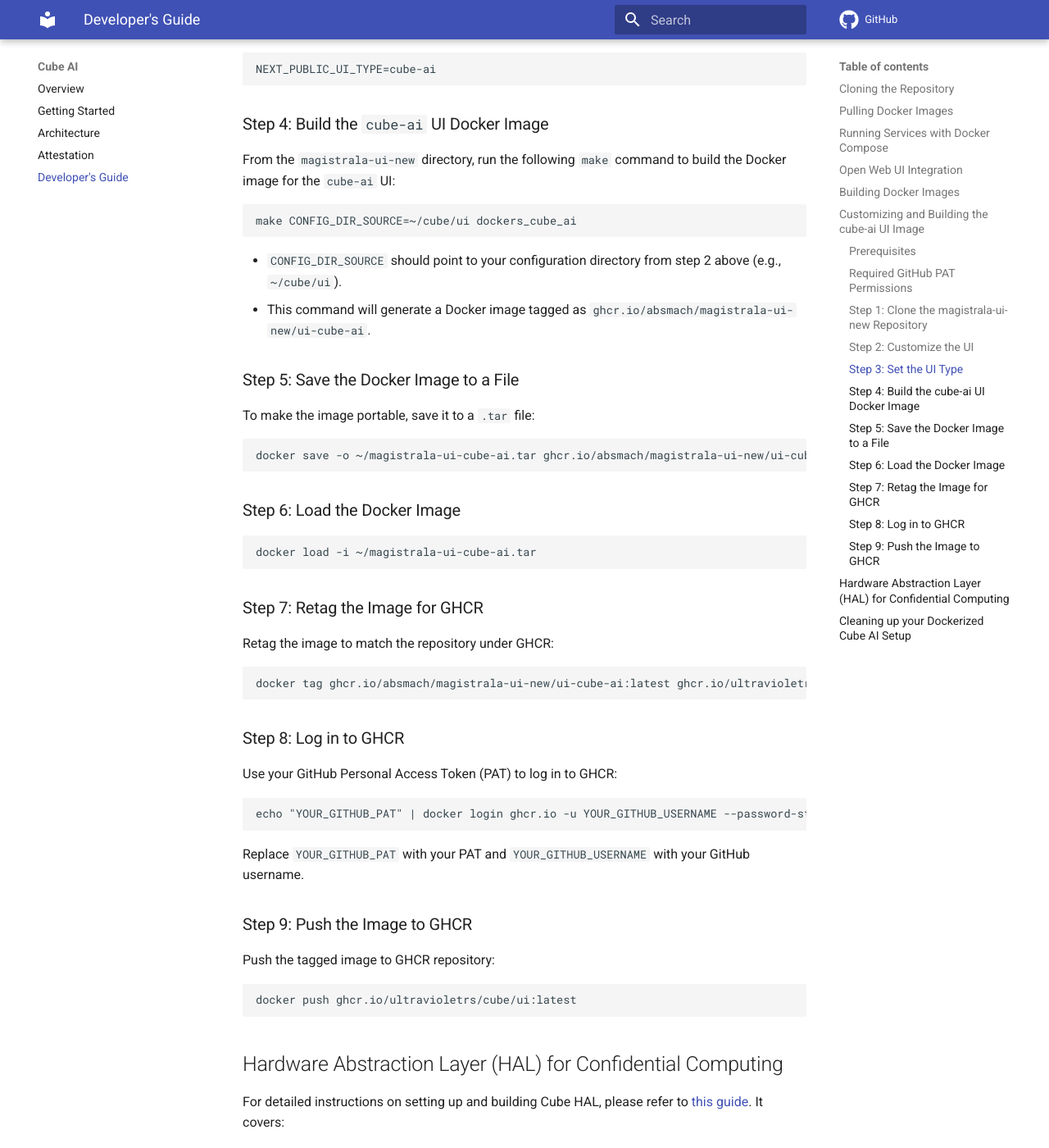
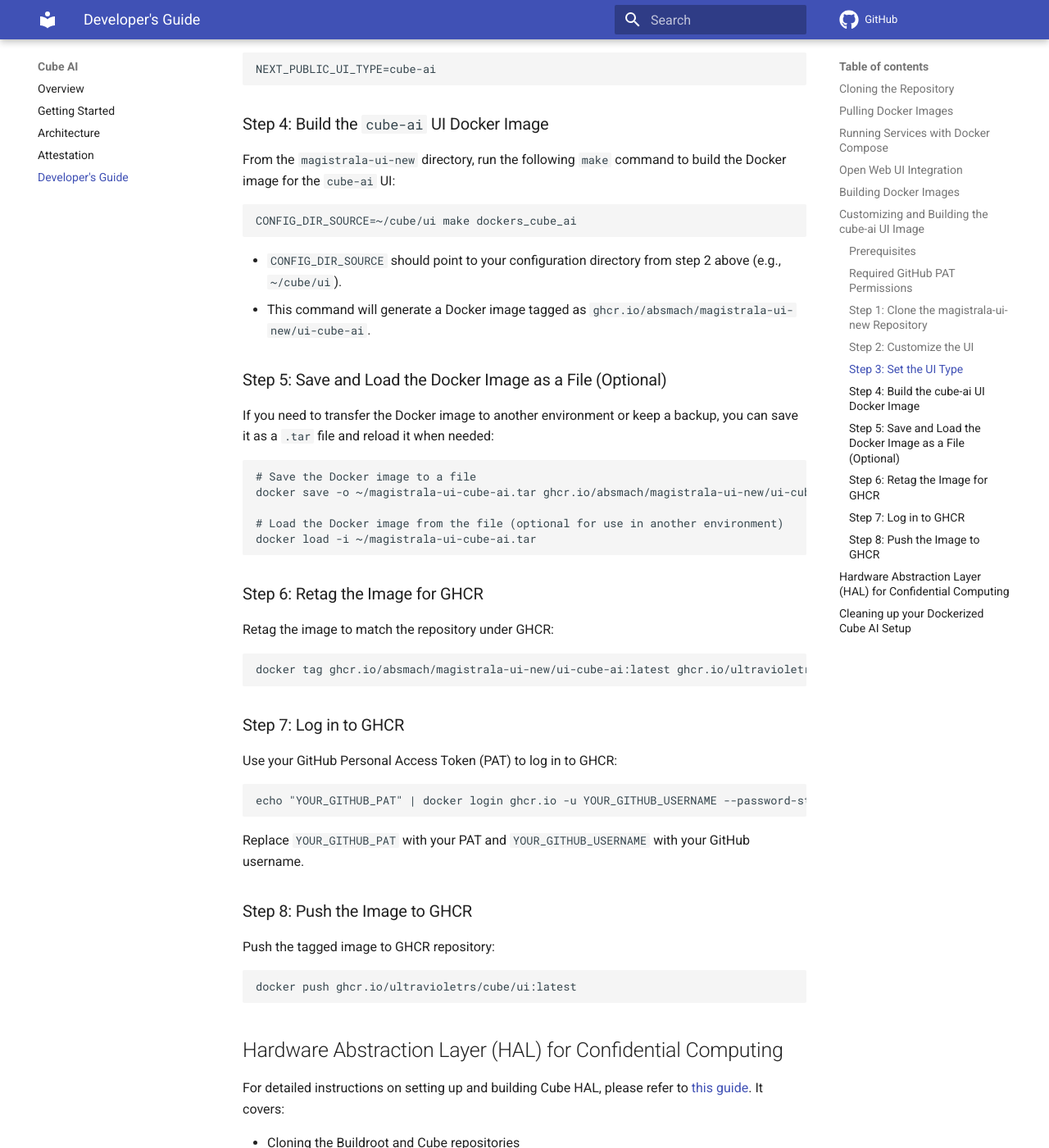
Before and after one commit to ultravioletrs/cube-docs, an MkDocs documentation site: the page built from docs/developer-guide.md, in a window 1280 px wide and 1400 px high, scrolled down 3318 px. Shown: the whole window at 82% size. Built offline with MkDocs 1.6.1 and Material for MkDocs 9.7.7, drawn with Linux system fonts in a browser that asks for light colours; comment, search, counter and statistics services are not loaded.

Commit message:
make saving and loading optional
Signed-off-by: JeffMboya <jangina.mboya@gmail.com>

````diff
--- a/docs/developer-guide.md
+++ b/docs/developer-guide.md
@@ -126,27 +126,25 @@
 From the `magistrala-ui-new` directory, run the following `make` command to build the Docker image for the `cube-ai` UI:
 
 ```bash
-make CONFIG_DIR_SOURCE=~/cube/ui dockers_cube_ai
+CONFIG_DIR_SOURCE=~/cube/ui make dockers_cube_ai
 ```
 
 - `CONFIG_DIR_SOURCE` should point to your configuration directory from step 2 above (e.g., `~/cube/ui`).
 - This command will generate a Docker image tagged as `ghcr.io/absmach/magistrala-ui-new/ui-cube-ai`.
 
-### Step 5: Save the Docker Image to a File
+### Step 5: Save and Load the Docker Image as a File (Optional)
 
-To make the image portable, save it to a `.tar` file:
+If you need to transfer the Docker image to another environment or keep a backup, you can save it as a `.tar` file and reload it when needed:
 
 ```bash
+# Save the Docker image to a file
 docker save -o ~/magistrala-ui-cube-ai.tar ghcr.io/absmach/magistrala-ui-new/ui-cube-ai
-```
 
-### Step 6: Load the Docker Image
-
-```bash
+# Load the Docker image from the file (optional for use in another environment)
 docker load -i ~/magistrala-ui-cube-ai.tar
 ```
 
-### Step 7: Retag the Image for GHCR
+### Step 6: Retag the Image for GHCR
 
 Retag the image to match the repository under GHCR:
 
@@ -164,7 +162,7 @@
 
 Replace `YOUR_GITHUB_PAT` with your PAT and `YOUR_GITHUB_USERNAME` with your GitHub username.
 
-### Step 9: Push the Image to GHCR
+### Step 8: Push the Image to GHCR
 
 Push the tagged image to GHCR repository:
 
````
Also changed, not shown: other parts of docs/developer-guide.md (+1 -1 lines).
